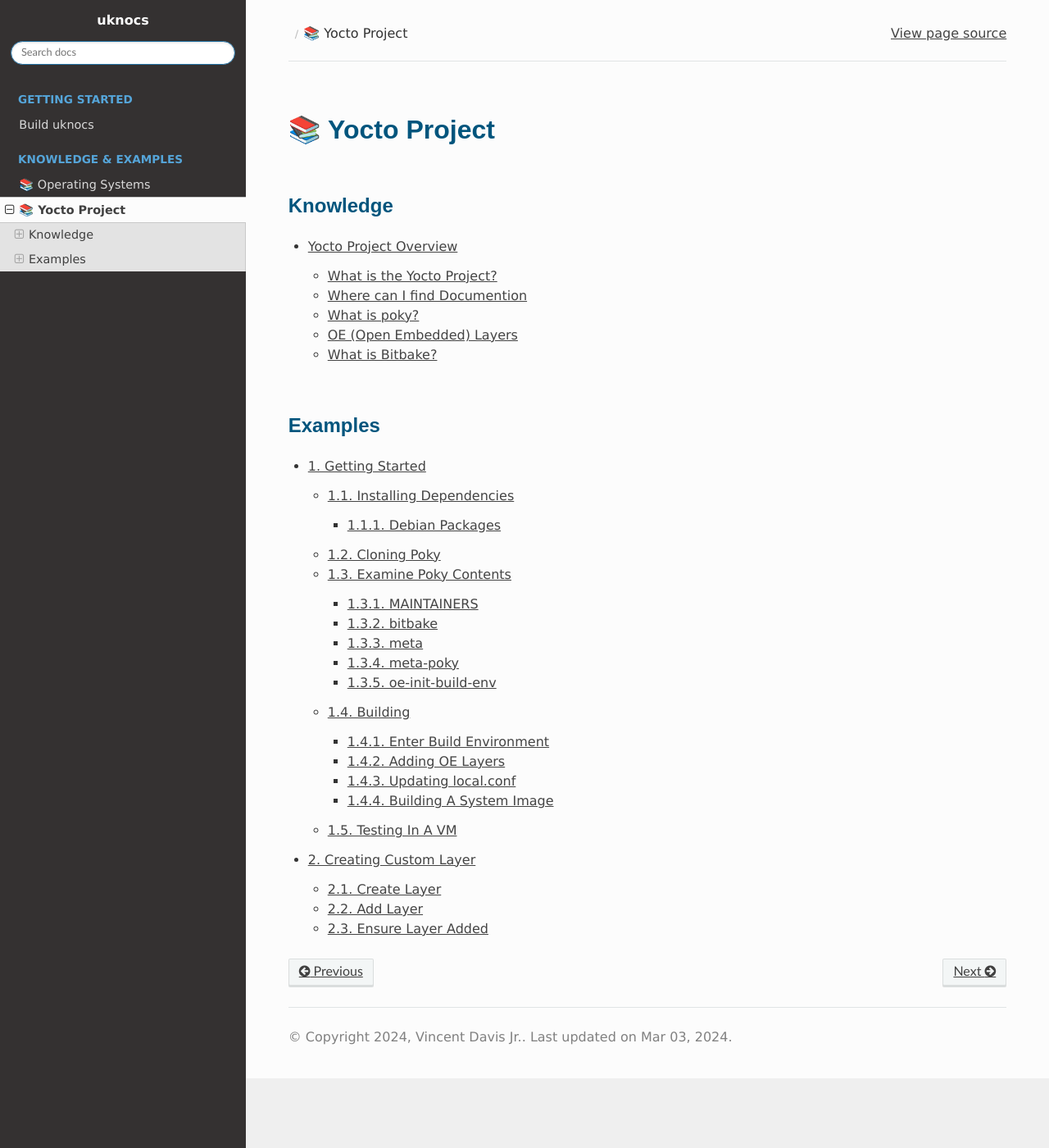
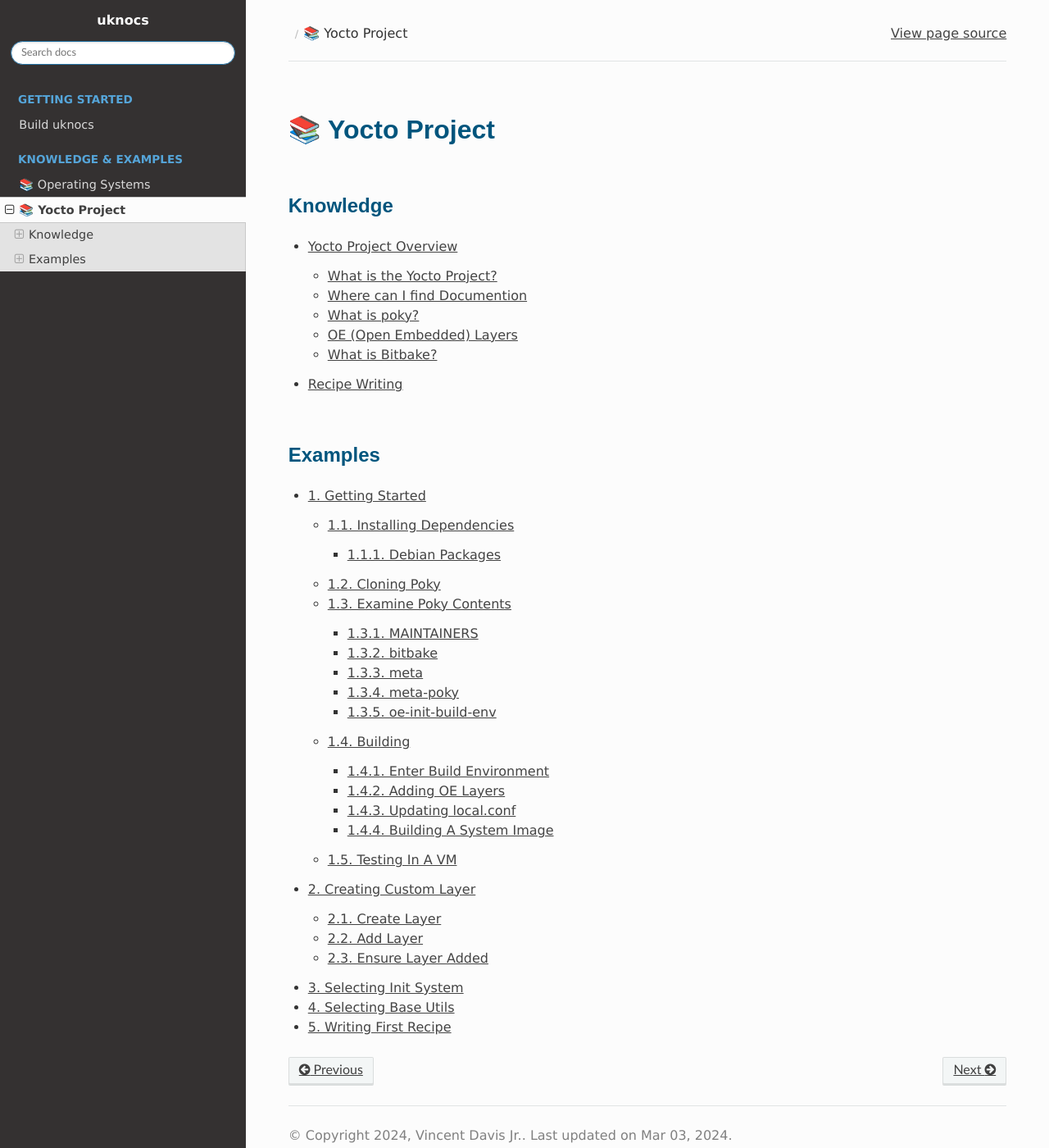
Before and after one commit to under-view/uknocs, a Sphinx documentation site: the page built from docs/yocto-project.rst, in a window 1280 px wide and 1400 px high. Shown: the whole window at 82% size. Built offline with Sphinx 7.4.7 and the Read the Docs theme 2.0.0, drawn with Linux system fonts in a browser that asks for light colours; formulas are drawn with MathJax 3.

Commit message:
staging new YP examples for recipe building
Signed-off-by: Vincent Davis Jr <vince@underview.tech>

```diff
--- a/docs/yocto-project.rst
+++ b/docs/yocto-project.rst
@@ -8,6 +8,7 @@
 	:maxdepth: 4
 
 	yocto-project/knowledge/overview
+	yocto-project/knowledge/recipe-writing
 
 Examples
 ~~~~~~~~
@@ -18,3 +19,6 @@
 
 	yocto-project/examples/getting-started
 	yocto-project/examples/create-custom-layer
+	yocto-project/examples/selecting-init-system
+	yocto-project/examples/selecting-base-utils
+	yocto-project/examples/writing-first-recipe
--- /dev/null
+++ b/docs/yocto-project/examples/selecting-base-utils.rst
@@ -0,0 +1,2 @@
+Selecting Base Utils
+~~~~~~~~~~~~~~~~~~~~
--- /dev/null
+++ b/docs/yocto-project/examples/selecting-init-system.rst
@@ -0,0 +1,2 @@
+Selecting Init System
+~~~~~~~~~~~~~~~~~~~~~
--- /dev/null
+++ b/docs/yocto-project/examples/writing-first-recipe.rst
@@ -0,0 +1,2 @@
+Writing First Recipe
+~~~~~~~~~~~~~~~~~~~~
--- /dev/null
+++ b/docs/yocto-project/knowledge/recipe-writing.rst
@@ -0,0 +1,2 @@
+Recipe Writing
+~~~~~~~~~~~~~~
```
Also changed, not shown: 1 other file.
